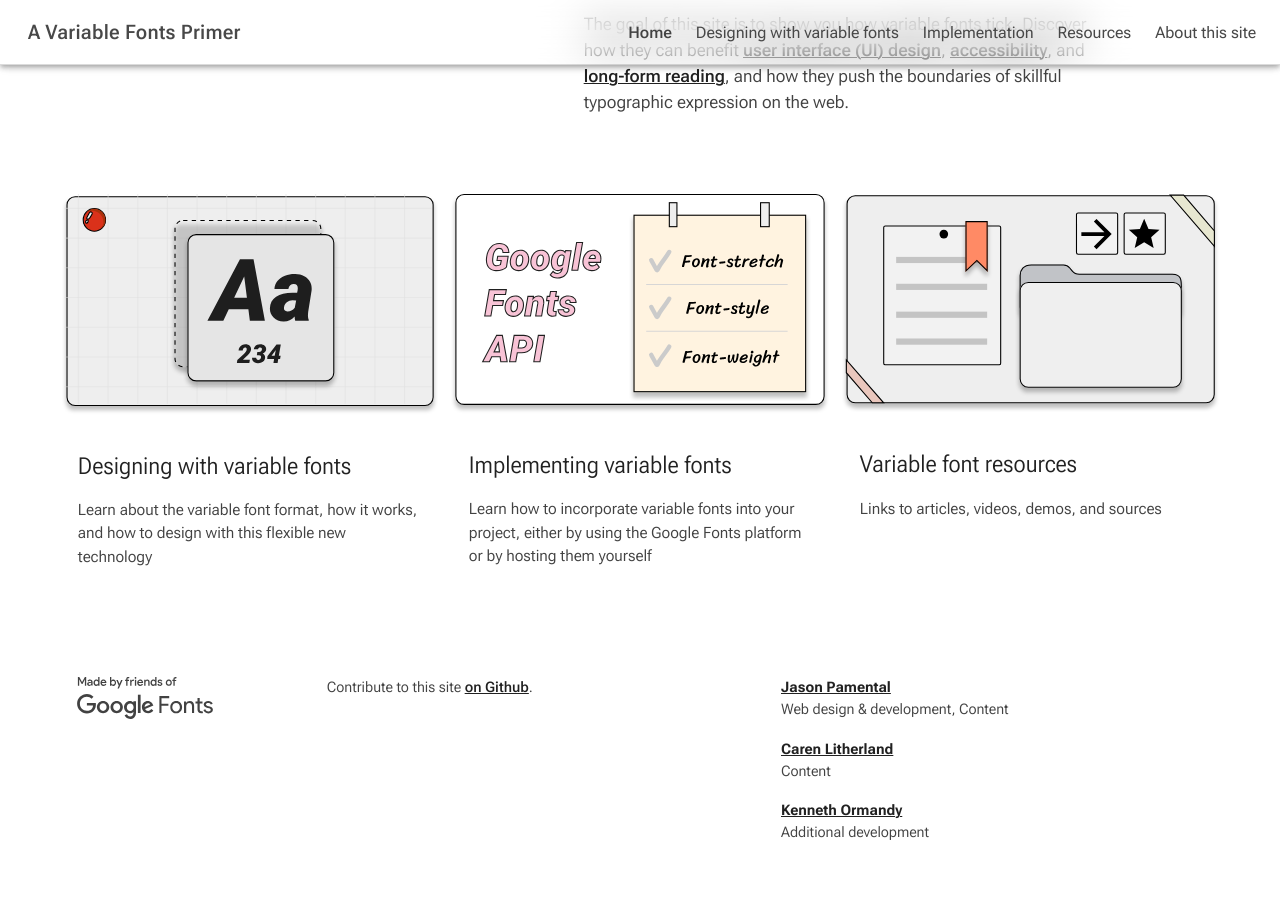
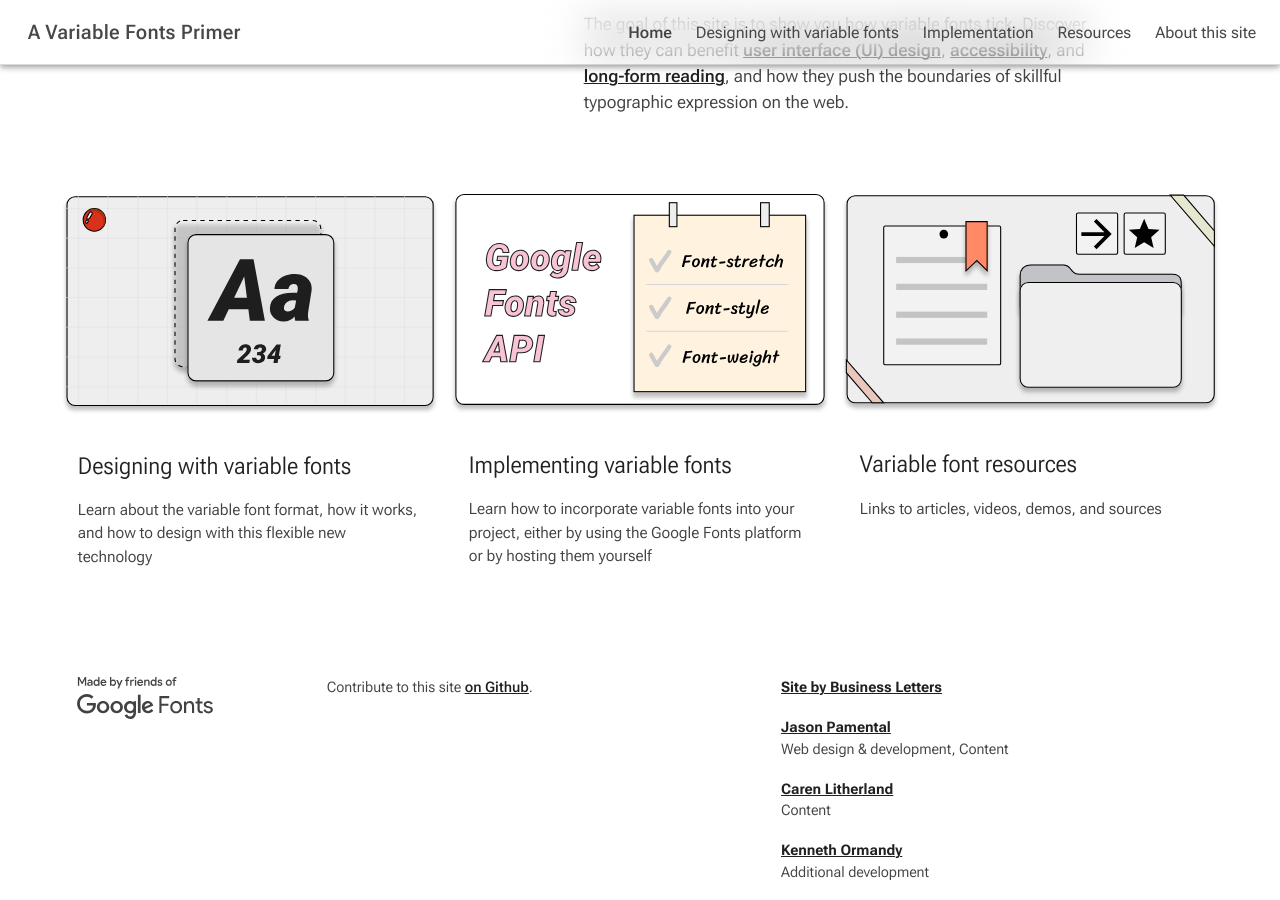
Before and after one commit to jpamental/variable-fonts, a Jekyll site: the page built from index.html, in a window 1280 px wide and 900 px high, scrolled down 793 px. Built offline with Jekyll 4.4.1, drawn with Linux system fonts in a browser that asks for light colours; a style sheet for code colours, icons or effects is not loaded; before the commit the page ends 1653 px from its top, so only the background shows below that; some of the changed lines change nothing that is shown.

Commit message:
Updating GA code and site credits

```diff
--- a/_data/credits.json
+++ b/_data/credits.json
@@ -1,4 +1,8 @@
 [
+  {
+    name: "Site by Business Letters",
+    "url": "https://bizlet.org/"
+  },
   {
     name: "Jason Pamental",
     description: "Web design & development, Content",
--- a/_includes/beatrice/meta_close.html
+++ b/_includes/beatrice/meta_close.html
@@ -3,13 +3,13 @@
   <script src="{{ site.baseurl }}/assets/js/main.js"></script>
   <script src="{{ site.baseurl }}/assets/js/google-code-prettify/run_prettify.js"></script>
   <!-- Global site tag (gtag.js) - Google Analytics -->
-  <script async src="https://www.googletagmanager.com/gtag/js?id=UA-24053025-7"></script>
+  <script async src="https://www.googletagmanager.com/gtag/js?id=UA-6546526-6"></script>
   <script>
     window.dataLayer = window.dataLayer || [];
     function gtag(){dataLayer.push(arguments);}
     gtag('js', new Date());
 
-    gtag('config', 'UA-24053025-7');
+    gtag('config', 'UA-6546526-6');
   </script>
 </body>
 </html>
```
